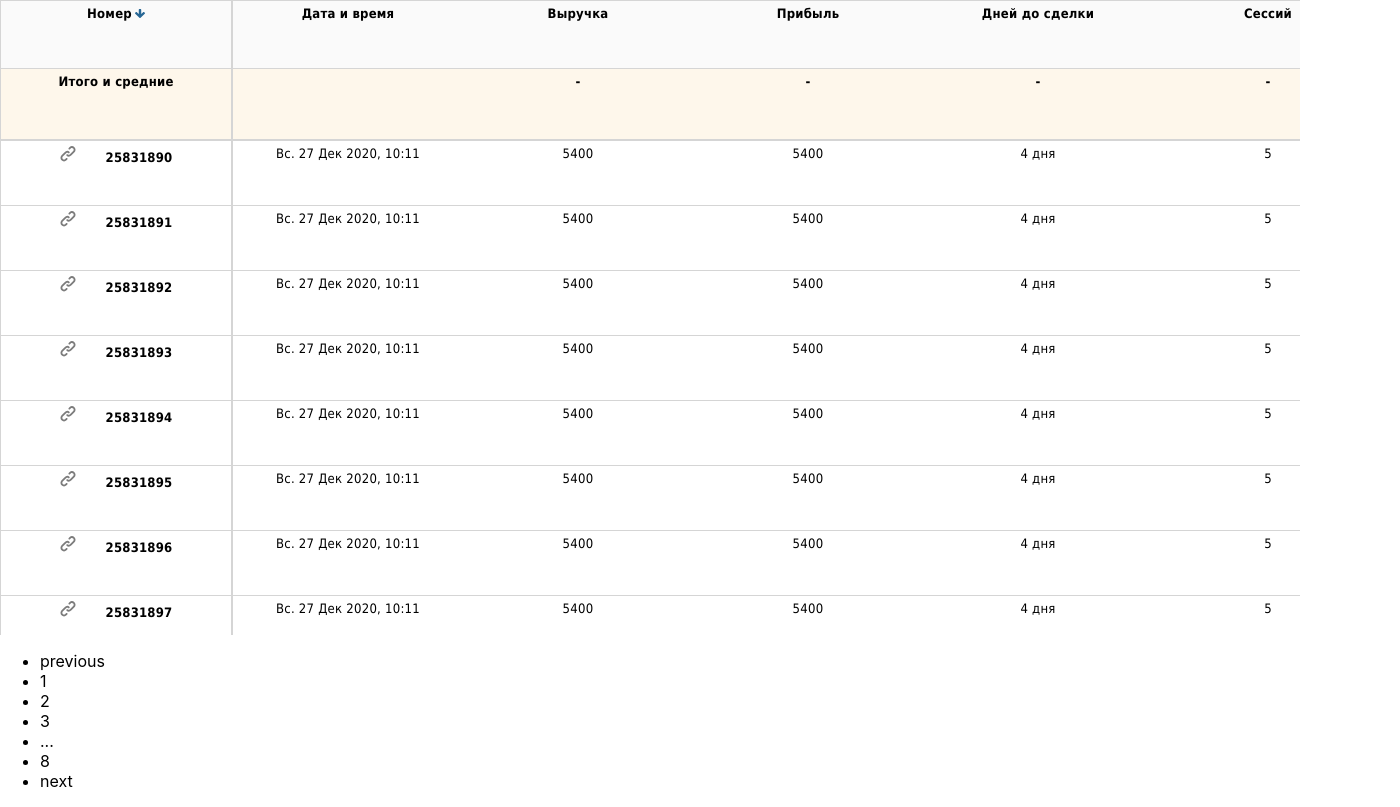
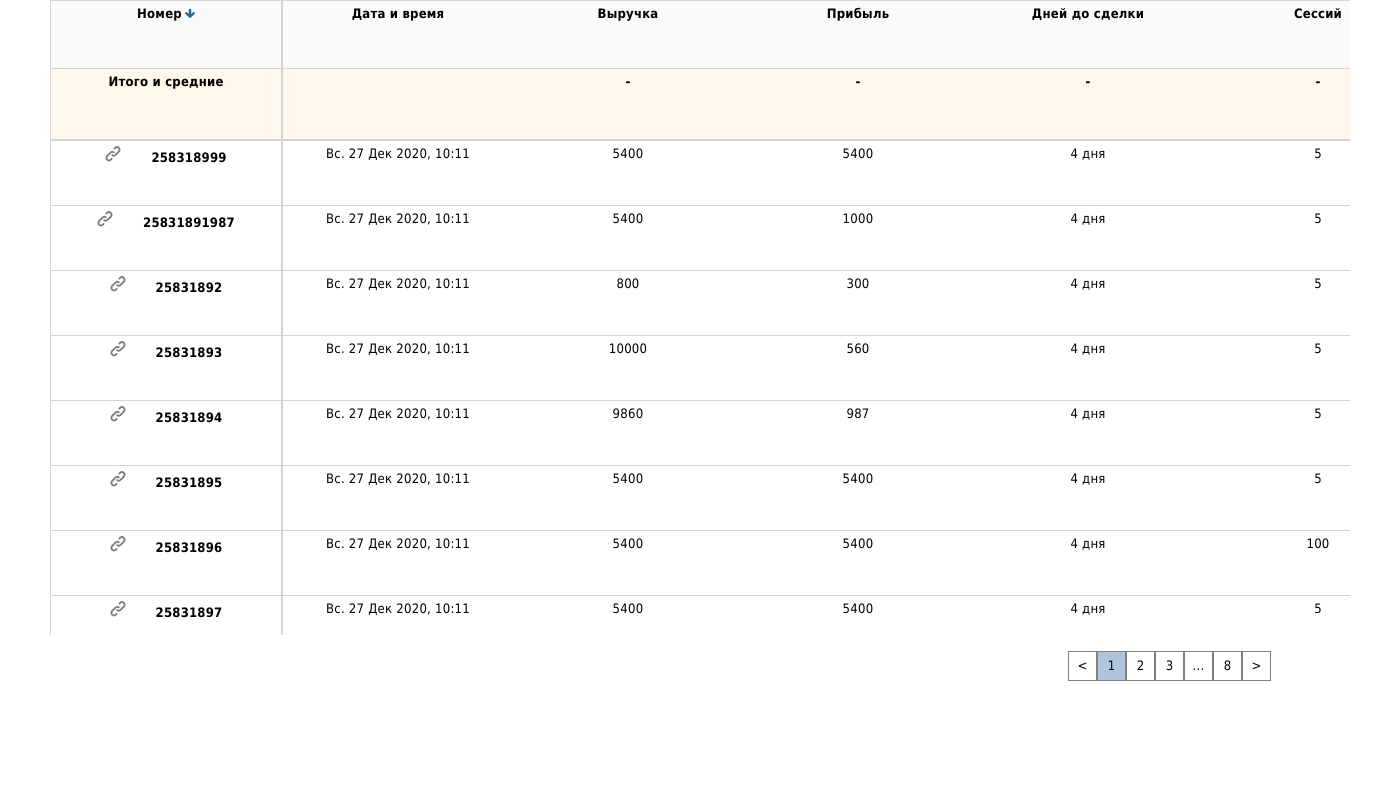
Before and after one commit to helly-15/testTaskAlytics, a React (Create React App) app: page / in a window 1280 px wide. Shown: the whole page, 1400 px wide, since content can reach past the window. Built offline with nearby package versions, Linux system fonts and the light colour scheme.

Commit message:
feat:add sorting

```diff
--- a/src/App.css
+++ b/src/App.css
@@ -1,38 +1,41 @@
 .App {
   text-align: center;
 }
+.paginatedTable{
+ width: 1400px;
+}
+.pagContainer{
+  display: flex;
+  justify-content: flex-end;
+  margin-right: 129px;
 
-.App-logo {
-  height: 40vmin;
-  pointer-events: none;
 }
+.pagination{
+  display: flex;
+  list-style: none;
+  width: max-content;
+  justify-content: flex-end;
 
-@media (prefers-reduced-motion: no-preference) {
-  .App-logo {
-    animation: App-logo-spin infinite 20s linear;
-  }
 }
-
-.App-header {
-  background-color: #282c34;
-  min-height: 100vh;
+.pagination li{
   display: flex;
-  flex-direction: column;
-  align-items: center;
-  justify-content: center;
-  font-size: calc(10px + 2vmin);
-  color: white;
+  text-align: center;
+  margin: auto;
+  border: 1px solid gray;
+  align-content: flex-end;
+  height: 28px;
+  font-family: Tahoma, sans-serif;
+  font-size: 13px;
+  font-style: normal;
+  line-height: 16px;
+  letter-spacing: 0.21562500298023224px;
+  width: 27px;
+  cursor: pointer;
 }
-
-.App-link {
-  color: #61dafb;
+.pagination li a{
+  margin: auto;
 }
-
-@keyframes App-logo-spin {
-  from {
-    transform: rotate(0deg);
-  }
-  to {
-    transform: rotate(360deg);
-  }
+.active{
+  border: none;
+  background: lightsteelblue;
 }
--- a/src/App.js
+++ b/src/App.js
@@ -12,16 +12,19 @@ function App() {
     const [numOfLines, setNumOfLines] = useState(20);
     let handlePageClick = (e) => {
         setPageNumber(e.selected+1)
+        //console.log( e.selected)
     };
-
+   // console.log(pageNumber)
+  // console.log(data)
   return (
     <div className='paginatedTable'>
       <Header/>
-      <Table pageNumber ={ pageNumber} numOfLines = {numOfLines} data = {data}  />
+      <Table pageNumber ={pageNumber} numOfLines = {numOfLines} data = {data.array}  />
       <Footer/>
+      <div className='pagContainer'>
         <ReactPaginate
-            previousLabel={'previous'}
-            nextLabel={'next'}
+            previousLabel={'<'}
+            nextLabel={'>'}
             breakLabel={'...'}
             breakClassName={'break-me'}
             pageCount={8}
@@ -33,6 +36,7 @@ function App() {
             activeClassName={'active'}
         />
       </div>
+      </div>
 
   );
 }
--- a/src/data.json
+++ b/src/data.json
@@ -1,50 +1,45 @@
 {
-    "1":
+  "array": [
     {
-      "number": 25831890,
+      "number": 258318999,
       "date": "2020-12-27 10:11:12",
       "income": 5400,
       "profit": 5400,
       "daysTo": "4 дня",
       "sessions": 5
     },
-  "2":
     {
-    "number": 25831891,
+      "number": 25831891987,
       "date": "2020-12-27 10:11:12",
       "income": 5400,
-    "profit": 5400,
+      "profit": 1000,
       "daysTo": "4 дня",
       "sessions": 5
     },
-  "3":
     {
       "number": 25831892,
       "date": "2020-12-27 10:11:12",
-    "income": 5400,
-    "profit": 5400,
+      "income": 800,
+      "profit": 300,
       "daysTo": "4 дня",
       "sessions": 5
     },
-  "4":
     {
       "number": 25831893,
       "date": "2020-12-27 10:11:12",
-    "income": 5400,
-    "profit": 5400,
+      "income": 10000,
+      "profit": 560,
       "daysTo": "4 дня",
       "sessions": 5
     },
-  "5":
     {
       "number": 25831894,
       "date": "2020-12-27 10:11:12",
-    "income": 5400,
-    "profit": 5400,
+      "income": 9860,
+      "profit": 987,
       "daysTo": "4 дня",
       "sessions": 5
     },
-  "6":
     {
       "number": 25831895,
       "date": "2020-12-27 10:11:12",
@@ -53,16 +48,14 @@
       "daysTo": "4 дня",
       "sessions": 5
     },
-  "7":
     {
       "number": 25831896,
       "date": "2020-12-27 10:11:12",
       "income": 5400,
       "profit": 5400,
       "daysTo": "4 дня",
-    "sessions": 5
+      "sessions": 100
     },
-  "8":
     {
       "number": 25831897,
       "date": "2020-12-27 10:11:12",
@@ -71,7 +64,6 @@
       "daysTo": "4 дня",
       "sessions": 5
     },
-  "9":
     {
       "number": 25831898,
       "date": "2020-12-27 10:11:12",
@@ -80,7 +72,6 @@
       "daysTo": "4 дня",
       "sessions": 5
     },
-  "10":
     {
       "number": 25831899,
       "date": "2020-12-27 10:11:12",
@@ -89,7 +80,6 @@
       "daysTo": "4 дня",
       "sessions": 5
     },
-  "11":
     {
       "number": 25831900,
       "date": "2020-12-27 10:11:12",
@@ -98,7 +88,6 @@
       "daysTo": "4 дня",
       "sessions": 5
     },
-  "12":
     {
       "number": 25831901,
       "date": "2020-12-27 10:11:12",
@@ -107,7 +96,6 @@
       "daysTo": "4 дня",
       "sessions": 5
     },
-  "13":
     {
       "number": 25831902,
       "date": "2020-12-27 10:11:12",
@@ -116,7 +104,6 @@
       "daysTo": "4 дня",
       "sessions": 5
     },
-  "14":
     {
       "number": 25831903,
       "date": "2020-12-27 10:11:12",
@@ -125,7 +112,6 @@
       "daysTo": "4 дня",
       "sessions": 5
     },
-  "15":
     {
       "number": 25831904,
       "date": "2020-12-27 10:11:12",
@@ -133,7 +119,7 @@
       "profit": 5400,
       "daysTo": "4 дня",
       "sessions": 5
-},"16":
+    },
     {
       "number": 25831905,
       "date": "2020-12-27 10:11:12",
@@ -141,25 +127,23 @@
       "profit": 5400,
       "daysTo": "4 дня",
       "sessions": 5
-},"17":
+    },
     {
       "number": 25831906,
       "date": "2020-12-27 10:11:12",
       "income": 5400,
-  "profit": 5400,
+      "profit": 200,
       "daysTo": "4 дня",
       "sessions": 5
     },
-  "18":
     {
       "number": 25831907,
       "date": "2020-12-27 10:11:12",
       "income": 5400,
-    "profit": 5400,
+      "profit": 20,
       "daysTo": "4 дня",
       "sessions": 5
     },
-  "19":
     {
       "number": 25831908,
       "date": "2020-12-27 10:11:12",
@@ -168,7 +152,6 @@
       "daysTo": "4 дня",
       "sessions": 5
     },
-  "20":
     {
       "number": 25831909,
       "date": "2020-12-27 10:11:12",
@@ -177,7 +160,6 @@
       "daysTo": "4 дня",
       "sessions": 5
     },
-  "21":
     {
       "number": 25831910,
       "date": "2020-12-27 10:11:12",
@@ -186,7 +168,6 @@
       "daysTo": "4 дня",
       "sessions": 5
     },
-  "22":
     {
       "number": 25831911,
       "date": "2020-12-27 10:11:12",
@@ -195,202 +176,181 @@
       "daysTo": "4 дня",
       "sessions": 5
     },
-  "23":
     {
-    "number": 25831911,
+      "number": 25831912,
       "date": "2020-12-27 10:11:12",
       "income": 5400,
       "profit": 5400,
       "daysTo": "4 дня",
       "sessions": 5
     },
-  "24":
     {
-    "number": 25831911,
+      "number": 25831913,
       "date": "2020-12-27 10:11:12",
       "income": 5400,
       "profit": 5400,
       "daysTo": "4 дня",
       "sessions": 5
     },
-  "25":
     {
-    "number": 25831911,
+      "number": 25831914,
       "date": "2020-12-27 10:11:12",
       "income": 5400,
       "profit": 5400,
       "daysTo": "4 дня",
       "sessions": 5
     },
-  "26":
     {
-    "number": 25831911,
+      "number": 25831915,
       "date": "2020-12-27 10:11:12",
       "income": 5400,
       "profit": 5400,
       "daysTo": "4 дня",
       "sessions": 5
     },
-  "27":
     {
-    "number": 25831911,
+      "number": 25831916,
       "date": "2020-12-27 10:11:12",
       "income": 5400,
       "profit": 5400,
       "daysTo": "4 дня",
       "sessions": 5
     },
-  "28":
     {
-    "number": 25831911,
+      "number": 25831917,
       "date": "2020-12-27 10:11:12",
       "income": 5400,
       "profit": 5400,
       "daysTo": "4 дня",
       "sessions": 5
     },
-  "29":
     {
-    "number": 25831911,
+      "number": 25831918,
       "date": "2020-12-27 10:11:12",
       "income": 5400,
       "profit": 5400,
       "daysTo": "4 дня",
       "sessions": 5
     },
-  "30":
     {
-    "number": 25831911,
+      "number": 25831919,
       "date": "2020-12-27 10:11:12",
       "income": 5400,
       "profit": 5400,
       "daysTo": "4 дня",
       "sessions": 5
     },
-  "31":
     {
-    "number": 25831911,
+      "number": 25831920,
       "date": "2020-12-27 10:11:12",
       "income": 5400,
       "profit": 5400,
       "daysTo": "4 дня",
       "sessions": 5
     },
-  "32":
     {
-    "number": 25831911,
+      "number": 25831921,
       "date": "2020-12-27 10:11:12",
       "income": 5400,
       "profit": 5400,
       "daysTo": "4 дня",
       "sessions": 5
     },
-  "33":
     {
-    "number": 25831911,
+      "number": 25831922,
       "date": "2020-12-27 10:11:12",
       "income": 5400,
       "profit": 5400,
       "daysTo": "4 дня",
       "sessions": 5
     },
-  "34":
     {
-    "number": 25831911,
+      "number": 25831923,
       "date": "2020-12-27 10:11:12",
       "income": 5400,
       "profit": 5400,
       "daysTo": "4 дня",
       "sessions": 5
     },
-  "35":
     {
-    "number": 25831911,
+      "number": 25831924,
       "date": "2020-12-27 10:11:12",
       "income": 5400,
       "profit": 5400,
       "daysTo": "4 дня",
       "sessions": 5
     },
-  "36":
     {
-    "number": 25831911,
+      "number": 25831925,
       "date": "2020-12-27 10:11:12",
       "income": 5400,
       "profit": 5400,
       "daysTo": "4 дня",
       "sessions": 5
     },
-  "37":
     {
-    "number": 25831911,
+      "number": 25831926,
       "date": "2020-12-27 10:11:12",
       "income": 5400,
       "profit": 5400,
       "daysTo": "4 дня",
       "sessions": 5
     },
-  "38":
     {
-    "number": 25831911,
+      "number": 25831927,
       "date": "2020-12-27 10:11:12",
       "income": 5400,
       "profit": 5400,
       "daysTo": "4 дня",
       "sessions": 5
     },
-  "39":
     {
-    "number": 25831911,
+      "number": 25831928,
       "date": "2020-12-27 10:11:12",
       "income": 5400,
       "profit": 5400,
       "daysTo": "4 дня",
       "sessions": 5
     },
-  "40":
     {
-    "number": 25831911,
+      "number": 25831929,
       "date": "2020-12-27 10:11:12",
       "income": 5400,
       "profit": 5400,
       "daysTo": "4 дня",
       "sessions": 5
     },
-  "41":
     {
-    "number": 25831911,
+      "number": 25831930,
       "date": "2020-12-27 10:11:12",
       "income": 5400,
       "profit": 5400,
       "daysTo": "4 дня",
       "sessions": 5
     },
-  "42":
     {
-    "number": 25831911,
+      "number": 25831931,
       "date": "2020-12-27 10:11:12",
       "income": 5400,
-    "profit": 5400,
+      "profit": 10,
+      "daysTo": "4 дня",
+      "sessions": 1000
+    },
+    {
+      "number": 25831932,
+      "date": "2020-12-27 10:11:12",
+      "income": 5400,
+      "profit": 5800,
       "daysTo": "4 дня",
       "sessions": 5
     },
-  "43":
     {
-    "number": 25831911,
-    "date": "2020-12-27 10:11:12",
-    "income": 5400,
-    "profit": 5400,
-    "daysTo": "4 дня",
-    "sessions": 5
-  },
-  "44":
-  {
-    "number": 25831911,
+      "number": 25831933,
       "date": "2020-12-27 10:11:12",
       "income": 5400,
       "profit": 5400,
       "daysTo": "4 дня",
       "sessions": 5
     }
+  ]
 }
--- a/src/table/Table.jsx
+++ b/src/table/Table.jsx
@@ -1,23 +1,34 @@
 import React from 'react';
 import './Table.scss';
 import dataLine from './utils/dataLine';
-import arrowDown from '../assets/arrowDown.svg'
+import arrowDown from '../assets/arrowDown.svg';
+import sortTable from "./utils/sortTable";
+import {useState} from "react";
+
 function Table (props) {
     const {pageNumber, numOfLines, data} = props;
+    //console.log(data);
+    const [dataState, setDataState] = useState(data);
+    console.log(dataState);
+    let  handleClick= (e)=> {
+        console.log(dataState +' in sort');
+        //e.preventDefault();
+        setDataState(sortTable(e.target.id,dataState))
+    };
+    console.log("Table dataState after handleClick: " + dataState);
     return (
-        // <div className='table-outer'>
             <div className='table-scroll'>
                 <table className='main-table'>
                     <thead>
                         <tr>
-                            <th scope="col" className='sticky-1 firstCol'>Номер
+                            <th scope="col" id='number' className='sticky-1 firstCol' onClick={handleClick}>Номер
                                 <img src={arrowDown} className='arrow'/>
                             </th>
-                            <th scope="col" className='sticky-1'>Дата и время</th>
-                            <th scope="col" className='sticky-1'>Выручка</th>
-                            <th scope="col" className='sticky-1'>Прибыль</th>
-                            <th scope="col" className='sticky-1'>Дней до сделки</th>
-                            <th scope="col" className='sticky-1'>Сессий</th>
+                            <th scope="col" id='date' className='sticky-1' onClick={handleClick}>Дата и время</th>
+                            <th scope="col" id='income' className='sticky-1' onClick={handleClick}>Выручка</th>
+                            <th scope="col" id='profit' className='sticky-1' onClick={handleClick}>Прибыль</th>
+                            <th scope="col" id='daysTo' className='sticky-1' onClick={handleClick}>Дней до сделки</th>
+                            <th scope="col" id='sessions' className='sticky-1' onClick={handleClick}>Сессий</th>
                         </tr>
                         <tr>
                             <th scope="col" className='sticky-2 firstCol'>Итого и средние </th>
@@ -29,14 +40,11 @@ function Table (props) {
                         </tr>
                     </thead>
                     <tbody>
-                    { dataLine(pageNumber,  numOfLines, data) }
+                    { dataLine(pageNumber,  numOfLines, dataState) }
                     </tbody>
                 </table>
 
             </div>
-            // {addDiv()}
-        // </div>
-
     );
 }
 
--- a/src/table/Table.scss
+++ b/src/table/Table.scss
@@ -85,6 +85,7 @@ thead th.sticky-1{
   left:0;
   box-shadow: 0 2px 2px -1px #D5D5D5;
   height: 57px;
+  cursor: pointer;
 }
 thead th.sticky-2{
   background: #FEF7EB;
--- a/src/table/utils/dataLine.jsx
+++ b/src/table/utils/dataLine.jsx
@@ -1,12 +1,14 @@
 import chain from '../../assets/chain.svg'
-function dataLine(pageNumber,numOfLines, data) {
+function dataLine(pageNumber,numOfLines, dataState) {
+    let data = dataState;
+    console.log(data[0].number)
     let pageTable =[];
-    for ( let i=(pageNumber -1)*numOfLines+1;i<=pageNumber*numOfLines;i++){
+    for ( let i=(pageNumber-1)*numOfLines;i<=pageNumber*numOfLines;i++){
         if(data[i]===undefined){
             return pageTable
         }
         pageTable.push(
-            <tr>
+            <tr className='row'>
                 <th className='firstCol'>
                     <img src={chain} className='chain'/>
                     {data[i].number}
--- /dev/null
+++ b/src/table/utils/sortTable.jsx
@@ -0,0 +1,11 @@
+export default function sortTable(id,data) {
+    //console.log(id);
+    console.log(data);
+    //let dataToSort =  data;
+    let sorted = data.sort((a,b)=>{
+        return a[id]-b[id]
+    })
+    console.log(sorted);
+    return [...sorted]
+
+}
```
Lines whose indentation alone changed are shown as unchanged.
